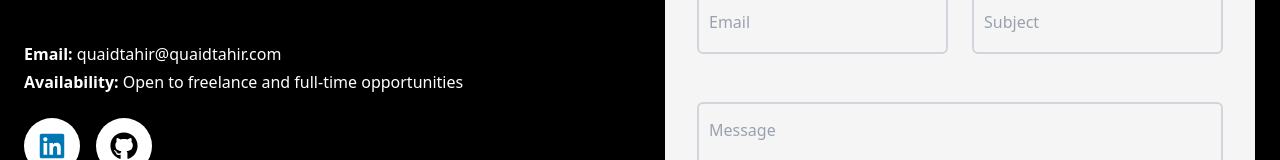
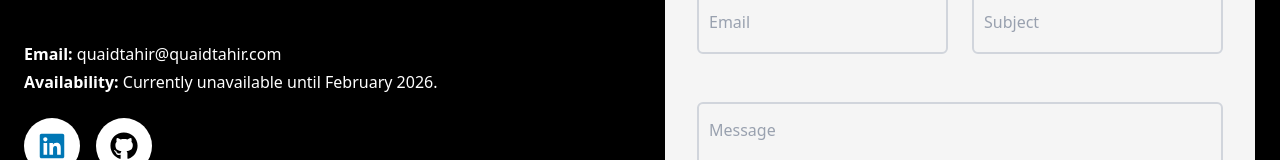
Before and after one commit to QuaidCodes/quaidtahir.com, a Next.js app: page /contact in a window 1280 px wide. Shown: the part 363-523 px from the top of the page. Built offline with nearby package versions, Linux system fonts and the light colour scheme.

Commit message:
contact page availability change

```diff
--- a/src/app/contact/page.tsx
+++ b/src/app/contact/page.tsx
@@ -100,8 +100,7 @@ export default function Contact() {
               <strong>Email:</strong> quaidtahir@quaidtahir.com
             </p>
             <p>
-              <strong>Availability:</strong> Open to freelance and full-time
-              opportunities
+              <strong>Availability:</strong> Currently unavailable until February 2026.
             </p>
           </div>
 
```
